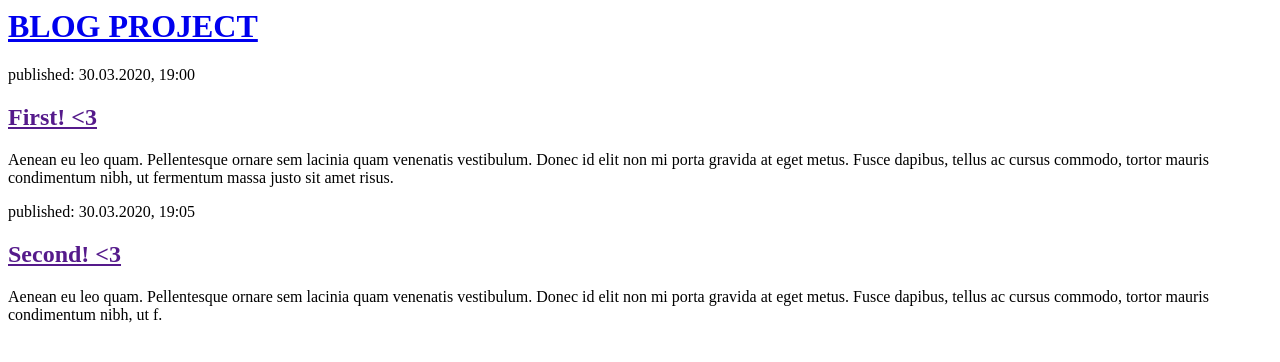
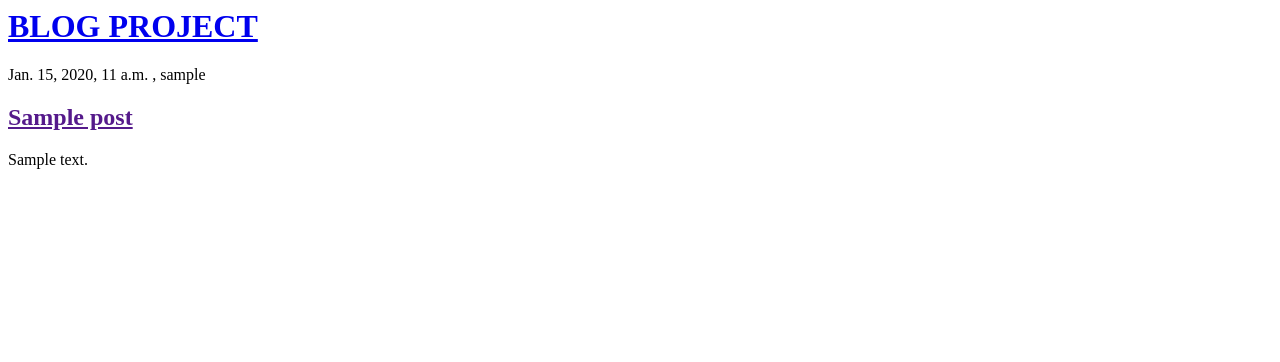
Before and after one commit to vaceero/blog-project, a Django app: page / in a window 1280 px wide. Shown: the top 362 px of the page. Run offline with Django 3.2, Linux system fonts and the light colour scheme; tables that the repository leaves empty hold one stand-in row (values such as "Sample post").

Commit message:
Add models to views and html.

```diff
--- a/blog/templates/blog/post_list.html
+++ b/blog/templates/blog/post_list.html
@@ -7,16 +7,12 @@
             <h1><a href="/">BLOG PROJECT</a></h1>
         </div>
 
-        <div>
-            <p>published: 30.03.2020, 19:00</p>
-            <h2><a href="">First! <3</a></h2>
-            <p>Aenean eu leo quam. Pellentesque ornare sem lacinia quam venenatis vestibulum. Donec id elit non mi porta gravida at eget metus. Fusce dapibus, tellus ac cursus commodo, tortor mauris condimentum nibh, ut fermentum massa justo sit amet risus.</p>
-        </div>
-
-        <div>
-            <p>published: 30.03.2020, 19:05</p>
-            <h2><a href="">Second! <3</a></h2>
-            <p>Aenean eu leo quam. Pellentesque ornare sem lacinia quam venenatis vestibulum. Donec id elit non mi porta gravida at eget metus. Fusce dapibus, tellus ac cursus commodo, tortor mauris condimentum nibh, ut f.</p>
-        </div>
+        {% for post in posts %}
+        	<div>
+        		<p>{{ post.published_date }} , {{ post.author }}
+        		<h2><a href="">{{ post.title }}</h2></a>
+       			<p>{{ post.text|linebreaksbr }}</p>
+        	</div>
+        {% endfor %}
     </body>
 </html>
--- a/blog/views.py
+++ b/blog/views.py
@@ -1,4 +1,7 @@
 from django.shortcuts import render
+from django.utils import timezone
+from .models import Post
 
 def post_list(request):
-    return render(request, 'blog/post_list.html', {})
+    posts = Post.objects.filter(published_date__lte=timezone.now()).order_by('published_date')
+    return render(request, 'blog/post_list.html', {'posts': posts})
```
